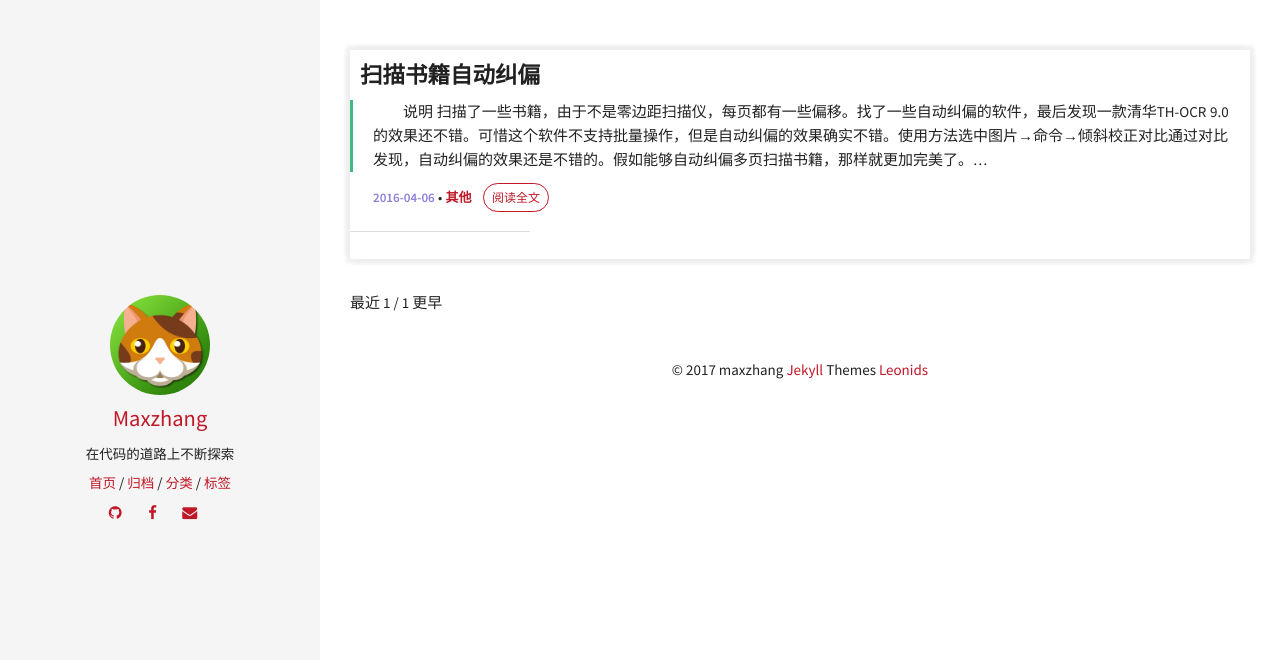
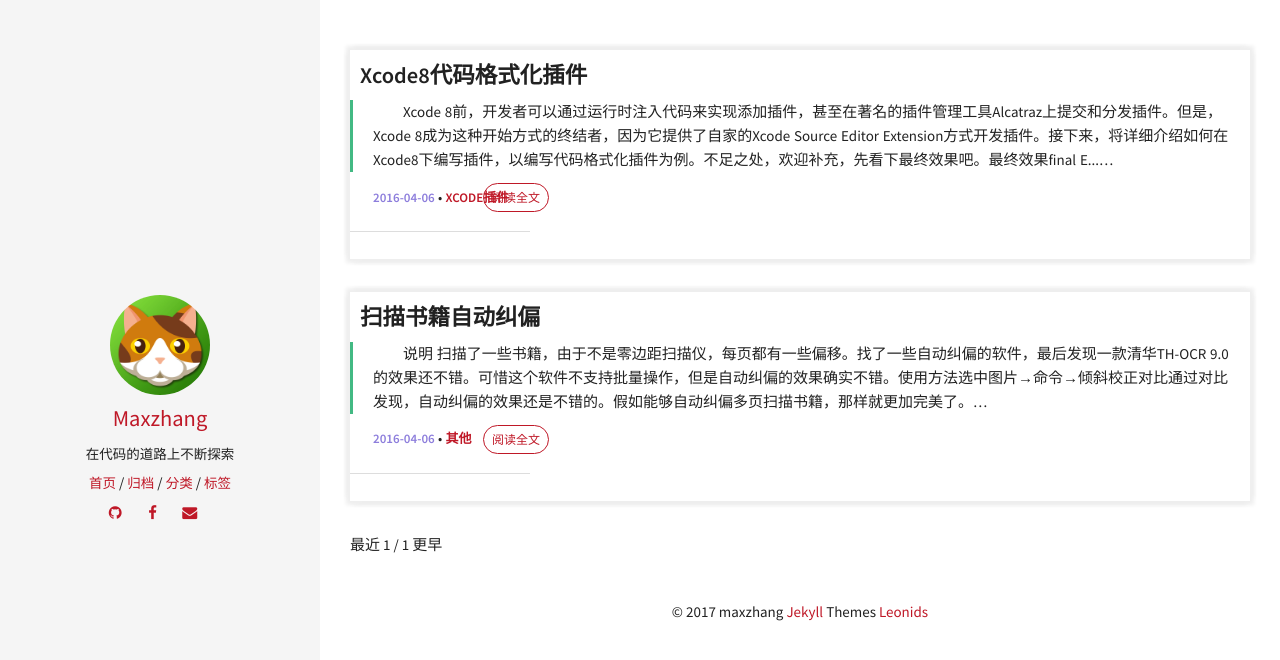
Before and after one commit to maxzhang123/maxzhang123.github.io, a Jekyll site: the page built from index.html, in a window 1280 px wide. Shown: the top 660 px of the page. Built offline with Jekyll 4.4.1, drawn with Linux system fonts in a browser that asks for light colours; the list of posts is cut into pages by our own code; part of the change alters nothing that is shown.

Commit message:
remark -

````diff
--- a/_config.yml
+++ b/_config.yml
@@ -37,7 +37,7 @@ paginate_path: "page/:num/"
 ####################################
 #
 owner:
-  name: maxzhang
+  name:  maxzhang
   avatar: avatar.jpg
   # job: "小溪之歌"
   bio: "在代码的道路上不断探索"
--- /dev/null
+++ b/_posts/2017-05-02-oc-codeFormat.md
@@ -0,0 +1,280 @@
+---
+layout: post
+title: Xcode8代码格式化插件
+categories: [Xcode插件]
+tags: [工具]
+date: 2016-04-05 19:51:03
+comments: true
+---
+
+> Xcode 8前，开发者可以通过运行时注入代码来实现添加插件，甚至在著名的插件管理工具Alcatraz上提交和分发插件。
+> 但是，Xcode 8成为这种开始方式的终结者，因为它提供了自家的Xcode Source Editor Extension方式开发插件。
+> 接下来，将详细介绍如何在Xcode8下编写插件，以编写代码格式化插件为例。不足之处，欢迎补充，先看下最终效果吧。
+
+### 最终效果
+**final Effects**
+({{ site.url }}/img/blogImg/codeFormat_gif.gif)
+
+### 具体代码实现
+1.打开Xcode创建mac程序 -> macOS -> Cocoa Application，接着设置工程参数即可
+({{ site.url }}/img/blogImg/codeFormat_1.png)
+({{ site.url }}/img/blogImg/codeFormat_2.png)
+
+接下来添加Target
+({{ site.url }}/img/blogImg/codeFormat_3.png)
+({{ site.url }}/img/blogImg/codeFormat_4.png)
+
+配置Target名称等信息，Finish完成，此时会弹出Scheme对话框，点击Activate启用。文件结构如下
+({{ site.url }}/img/blogImg/codeFormat_5.png)
+
+**认识插件**
+SourceEditorExtension类和插件的生命周期和配置有关，实现了XCSourceEditorExtension协议中的一个方法extensionDidFinishLaunching() 和一个变量commandDefinitions，默认是被注释掉的。
+方法extensionDidFinishLaunching()是指刚刚加载好插件但还未点击插件按钮时，可以执行某些准备工作。
+变量commandDefinitions返回字典类型的数组，可以为每个插件重写名字、标识符和自定义类名等信息，相当于设置后面要介绍的的Info.plist文件中对应的XCSourceEditorCommandName、XCSourceEditorCommandIdentifier和XCSourceEditorCommandClassName信息。
+SourceEditorCommand类实现了XCSourceEditorCommand协议中的perform方法，点击插件按钮所执行的具体逻辑就是在这个方法中完成的，因此是实现插件功能的核心。
+({{ site.url }}/img/blogImg/codeFormat_7.png)
+
+思路，获取需要格式化类文件的 当前代码数组，数组元素为每一行代码，对对象转化成字符串，对字符串进行操作，从而实现格式化代码。
+具体代码如下，
+
+SourceEditorCommand.m文件代码
+```
+#import "SourceEditorCommand.h"
+#import "HandleFormatCodeMethod.h"
+
+@interface SourceEditorCommand ()
+
+@property (strong, nonatomic) NSMutableArray *allLinesCodeMArr;
+@property (strong, nonatomic) HandleFormatCodeMethod *codeMethod;
+
+@end
+```
+
+```
+- (void)performCommandWithInvocation:(XCSourceEditorCommandInvocation *)invocation completionHandler:(void (^)(NSError * _Nullable nilOrError))completionHandler
+{
+//    [self handleLLVMStyleFormatWithInvocation:invocation completionHandler:completionHandler];
+
+    [self formatAllClassFileCode:invocation];
+    completionHandler(nil);
+}
+
+
+- (NSMutableArray *)allLinesCodeMArr
+{
+    if (!_allLinesCodeMArr) {
+        _allLinesCodeMArr = [NSMutableArray array];
+    }
+    return _allLinesCodeMArr;
+}
+
+
+- (HandleFormatCodeMethod *)codeMethod
+{
+    if (!_codeMethod) {
+        _codeMethod = [[HandleFormatCodeMethod alloc] init];
+    }
+    return _codeMethod;
+}
+
+
+- (void)formatAllClassFileCode:(XCSourceEditorCommandInvocation *)invocation
+{
+    if (invocation.buffer.lines.count == 0) {
+        return;
+    }
+
+    [self.allLinesCodeMArr removeAllObjects];
+    //处理NSTaggedPointerString 转化为NSString
+    for (int i = 0; i < invocation.buffer.lines.count; i++) {
+        id stringValue = [invocation.buffer.lines objectAtIndex:i];
+        NSString *stringPointerValue = [NSString stringWithFormat:@"%@",stringValue];
+        [_allLinesCodeMArr addObject:stringPointerValue];
+    }
+
+    self.codeMethod.allLinesCodeMArr = self.allLinesCodeMArr;
+    self.codeMethod.invocation = invocation;
+
+    //处理implementation之后所有的换行
+    [self.codeMethod handlEunnecessaryNewLine];
+
+    //处理#import之前要预留一行空格的问题
+    [self.codeMethod handleBeforeFirstImportHasOnlyOneNewLine];
+
+    //处理最后一个#import与第一个@interface之间仅保留一个换行
+    [self.codeMethod handleBetweenTheLastImportAndNextCodeHasOnlyOneNewLine];
+
+    //处理@interface前后都有一个换行
+    [self.codeMethod handleBefroreInterfaceHasOnlyOneNewLine];
+    [self.codeMethod handleLaterInterfaceHasOnlyOneNewLine];
+
+    //处理implementation前后都有一个换行
+    [self.codeMethod handleBefroreImplementationHasOnlyOneNewLine];
+    [self.codeMethod handleLaterImplementationHasOnlyOneNewLine];
+
+    //处理@end前后都有一个换行
+    [self.codeMethod handleBefroreEndHasOnlyOneNewLine];
+    [self.codeMethod handleLaterEndHasOnlyOneNewLine];
+
+    //处理@property属性申明时候的间距
+    [self.codeMethod handlePropertyLineSpaceMargin];
+
+    //处理每个方法开始的第一个花括号另起一行
+    [self.codeMethod handleMethodStartLocationTheFirstBraceNewLine];
+
+    //处理每个方法前有2个换行 每个方法后有2个换行
+    [self.codeMethod handleBeforeEveryMethodAndLaterEveryMethodHasOnlyTwoNewLine];
+
+    //处理#pragma 或者 #warning前后各空一行
+    [self.codeMethod handleBeforeAndLaterPragmaOrWarningHasNewLine];
+
+}
+```
+
+```
+- (void)handleLLVMStyleFormatWithInvocation:(XCSourceEditorCommandInvocation *)invocation completionHandler:(void (^)(NSError * _Nullable nilOrError))completionHandler
+{
+    NSString *pathStr = [[NSBundle mainBundle] pathForResource:@"clang_format" ofType:nil];
+
+    NSFileManager *fileManager = [NSFileManager defaultManager];
+    if ([fileManager fileExistsAtPath:pathStr]) {
+        NSLog(@"=====fileExistsAtPath======");
+    }
+
+
+    NSPipe *errorPipe = [[NSPipe alloc] init];
+    NSPipe *outputPipe = [[NSPipe alloc] init];
+    NSPipe *inputPipe = [[NSPipe alloc] init];
+
+    NSTask *task = [[NSTask alloc] init];
+    task.standardError = errorPipe;
+    task.standardOutput = outputPipe;
+    task.launchPath = pathStr;
+    task.arguments = @[@"-style=llvm"];
+    task.standardInput = inputPipe;
+
+    NSFileHandle *stdinHandle = inputPipe.fileHandleForWriting;
+
+    NSString *stdin = invocation.buffer.completeBuffer;
+
+    NSData *data = [stdin dataUsingEncoding:NSUTF8StringEncoding];
+    [stdinHandle writeData:data];
+    [stdinHandle closeFile];
+    [task launch];
+    [task waitUntilExit];
+    [errorPipe.fileHandleForReading readDataToEndOfFile];
+    NSData *outputData = [outputPipe.fileHandleForReading readDataToEndOfFile];
+    NSString *resultStr = [[NSString alloc] initWithData:outputData encoding:NSUTF8StringEncoding];
+
+
+    //--------------------------------------------
+    if ([invocation.buffer.contentUTI isEqualToString:@"public.objective-c-source"]) {
+        [invocation.buffer.lines removeAllObjects];
+        NSArray *lines = [resultStr componentsSeparatedByString:@"\n"];
+        [invocation.buffer.lines addObjectsFromArray:lines];
+        [invocation.buffer.selections removeAllObjects];
+        XCSourceTextRange *range = [[XCSourceTextRange alloc] init];
+        range.start = XCSourceTextPositionMake(0, 0);
+        range.end = XCSourceTextPositionMake(0, 0);
+        [invocation.buffer.selections addObject:range];
+    };
+}
+```
+
+HandleFormatCodeMethod.h中写具体的处理方法，再次只展示.h文件
+```
+
+#import <Foundation/Foundation.h>
+#import <XcodeKit/XcodeKit.h>
+
+@interface HandleFormatCodeMethod : NSObject
+
+@property (strong, nonatomic) NSMutableArray *allLinesCodeMArr;
+@property (strong, nonatomic) XCSourceEditorCommandInvocation *invocation;
+
+
+
+
+/**
+ 处理implementation之后所有的换行
+ */
+- (void)handlEunnecessaryNewLine;
+
+/**
+ 处理成第一个#import之前必须有唯一的一个换行
+ */
+- (void)handleBeforeFirstImportHasOnlyOneNewLine;
+
+
+/**
+ 处理最后一个#import与第一个interface之间仅保留一个换行
+ */
+- (void)handleBetweenTheLastImportAndNextCodeHasOnlyOneNewLine;
+
+
+/**
+ 处理interface前只有一个换行
+ */
+- (void)handleBefroreInterfaceHasOnlyOneNewLine;
+
+
+/**
+ 处理interface后只有一个换行
+ */
+- (void)handleLaterInterfaceHasOnlyOneNewLine;
+
+
+/**
+ 处理implementation前只有一个换行
+ */
+- (void)handleBefroreImplementationHasOnlyOneNewLine;
+
+
+/**
+ 处理implementation后只有一个换行
+ */
+- (void)handleLaterImplementationHasOnlyOneNewLine;
+
+
+/**
+ 处理end前只有一个换行
+ */
+- (void)handleBefroreEndHasOnlyOneNewLine;
+
+
+/**
+ 处理end后只有一个换行
+ */
+- (void)handleLaterEndHasOnlyOneNewLine;
+
+
+/**
+ 处理每个方法前仅有2个换行  处理每个方法后仅有2个换行
+ */
+- (void)handleBeforeEveryMethodAndLaterEveryMethodHasOnlyTwoNewLine;
+
+
+/**
+ 处理每个方法开始的第一个花括号另起一行
+ */
+- (void)handleMethodStartLocationTheFirstBraceNewLine;
+
+
+/**
+ 处理@property属性申明时候的间距
+ */
+- (void)handlePropertyLineSpaceMargin;
+
+
+
+/**
+ 处理#pragma 或者 #warning前后各空一行
+ */
+- (void)handleBeforeAndLaterPragmaOrWarningHasNewLine;
+
+
+@end
+```
+
+//完整项目代码:https://github.com/maxzhang123/codeFormat
+//转载请注明出处，谢谢
````
Also changed, not shown: img/blogImg/codeFormat_1.png (added), img/blogImg/codeFormat_2.png (added), img/blogImg/codeFormat_3.png (added), img/blogImg/codeFormat_4.png (added), img/blogImg/codeFormat_5.png (added), img/blogImg/codeFormat_6.png (added), img/blogImg/codeFormat_7.png (added), img/blogImg/codeFormat_gif.gif (added).
